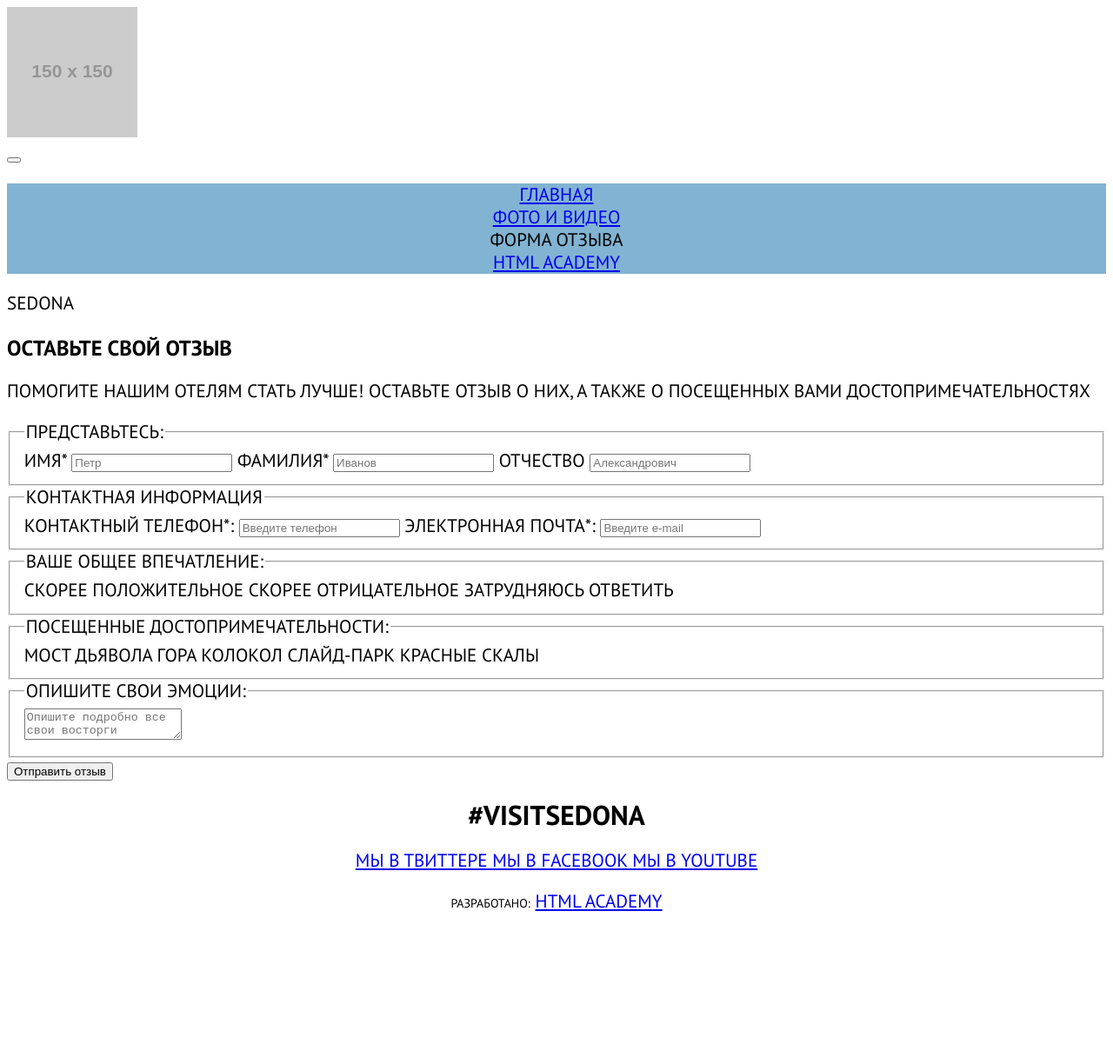
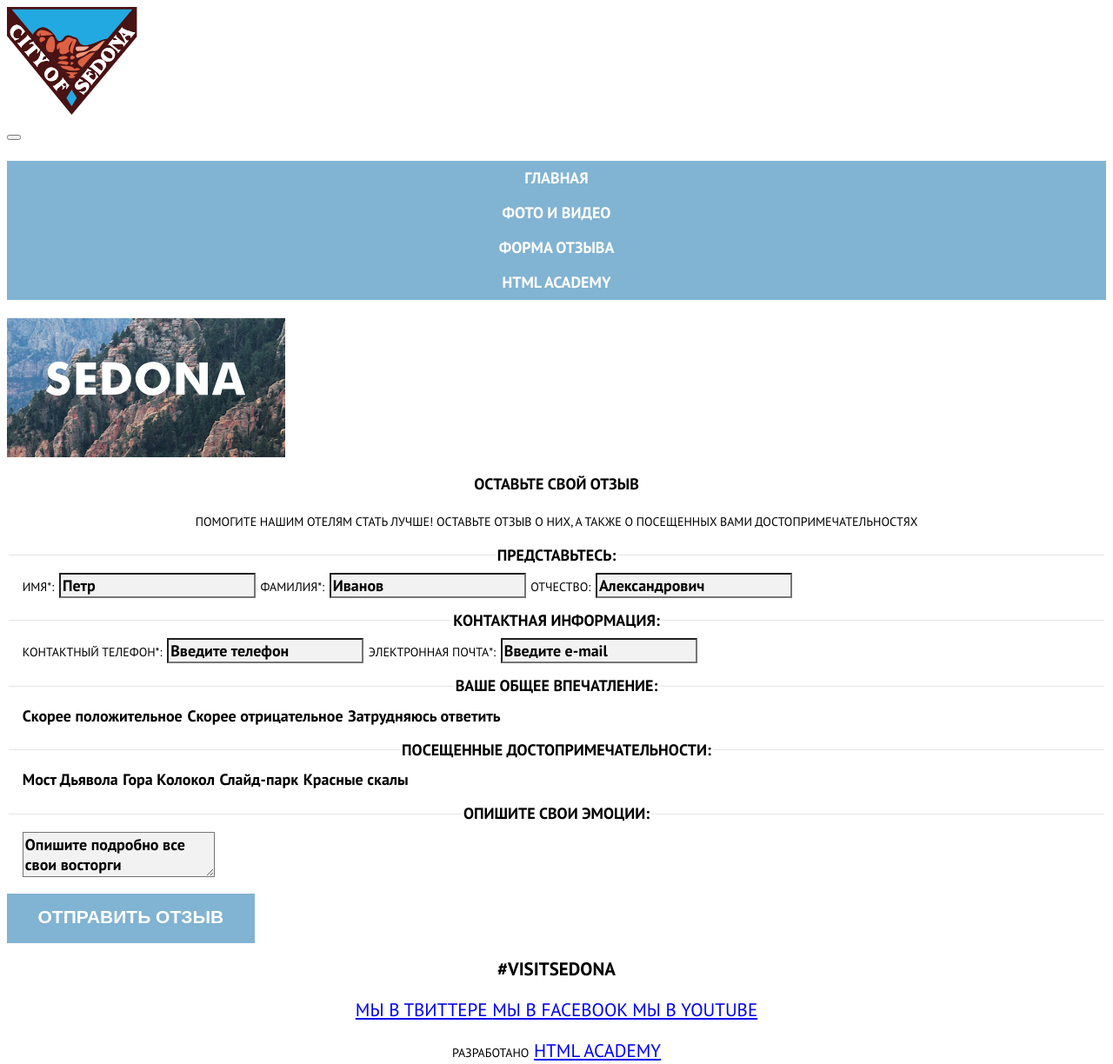
Before and after one commit to SonicFear96/1554867-sedona-21, a website: page source/form.html in a window 1280 px wide. Shown: the whole page at 87% size. Before the commit the page ends 1052 px from the top, so only its background shows below. Drawn offline with nearby package versions, Linux system fonts and the light colour scheme; files that its build step writes are made by us from their sources; placeholder pictures from the web are drawn by us; files whose address does not match are found by name.

Commit message:
Стилизация страницы формы (#6)
* Вёрстка главной страницы

* index после второго модуля

* выполнение модуля 3 задания 1

* подключение стилей страницы формы

* Стилизация страницы формы

* Стилизация страницы формы, проверка

* правки в форме обратной связи

* правки по заданию стилизации

* button

* правки

```diff
--- a/source/form.html
+++ b/source/form.html
@@ -8,7 +8,7 @@
   <body class="page__body">
     <header class="page-header">
       <a class="page-header__logo">
-        <img src="https://via.placeholder.com/150x150" width="150" height="150" alt="Городок Седона">
+        <img src="img/logotype-mobile.svg" width="150" height="150" alt="Городок Седона">
       </a>
       <nav class="main-nav">
         <button class="main-nav__toggle" type="button">
@@ -17,22 +17,22 @@
         <div class="main-nav__wrapper">
           <ul class="main-nav__list site-list">
             <li class="site-list__item">
-              <a href="index.html">
+              <a class="site-list__link" href="index.html">
                 Главная
               </a>
             </li>
             <li class="site-list__item">
-              <a href="catalog.html">
+              <a class="site-list__link" href="catalog.html">
                 Фото и Видео
               </a>
             </li>
             <li class="site-list__item site-list__item--active">
-              <a>
+              <a class="site-list__link" href="#" >
                 Форма отзыва
               </a>
             </li>
             <li class="site-list__item">
-              <a href="#">
+              <a class="site-list__link" href="#">
                 HTML Academy
               </a>
           </ul>
@@ -42,7 +42,7 @@
     <main class="page-main">
       <h1 class="visually-hidden">Форма обратной связи Седоны</h1>
       <section class="page-main__title title">
-        SEDONA
+        <img class="title__img" src="img/sedona.svg" width="229" height="39" alt="Надпись Седона">
       </section>
       <section class="page-main__feedback">
         <div class="feedback">
@@ -61,21 +61,21 @@
               <legend class="fieldset__legend">Представьтесь:</legend>
               <div class="fieldset__content">
                 <label class="field fieldset__item">
-                  <span class="field__label">Имя*</span>
+                  <span class="field__label">Имя*:</span>
                   <input class="field__input" type="text"  name="name" placeholder="Петр">
                 </label>
                 <label class="field fieldset__item">
-                  <span class="field__label">Фамилия*</span>
+                  <span class="field__label">Фамилия*:</span>
                   <input class="field__input" type="text" name="text" placeholder="Иванов">
                 </label>
                 <label class="field fieldset__item">
-                  <span class="field__label">Отчество</span>
+                  <span class="field__label">Отчество:</span>
                   <input class="field__input" type="text" name="text" placeholder="Александрович">
                 </label>
               </div>
             </fieldset>
             <fieldset class="filters__fieldset fieldset">
-              <legend class="fieldset__legend">Контактная информация</legend>
+              <legend class="fieldset__legend">Контактная информация:</legend>
               <div class="fieldset__content">
                 <label class="field field--vertical fieldset__item">
                   <span class="field__label">Контактный телефон*:</span>
@@ -138,7 +138,7 @@
                   <textarea class="field__input" name="comment" placeholder="Опишите подробно все свои восторги"></textarea>
                 </label>
             </fieldset>
-            <button class="button" type="submit">Отправить отзыв</button>
+            <button class="button filters__button" type="submit">Отправить отзыв</button>
           </div>
         </form>
       </section>
@@ -146,7 +146,7 @@
     <footer class="page-footer">
       <div class="page-footer__wrapper">
         <div class="page-footer__logo">
-          <h2>#visitsedona</h2>
+          <h2 class="page-footer__title">#visitsedona</h2>
         </div>
         <div class="page-footer__social social">
           <ul class="social__list">
@@ -165,8 +165,9 @@
           </ul>
         </div>
         <div class="page-footer__copyright copyright">
-          <b class="copyright__text">Разработано:</b>
-          <a class="copyright__link" href="https://htmlacademy.ru/intensive/adaptive"> HTML Academy
+          <b class="copyright__text">Разработано</b>
+          <a class="copyright__link" href="https://htmlacademy.ru/intensive/adaptive">
+            HTML Academy
           </a>
         </div>
       </div>
--- /dev/null
+++ b/source/less/blocks/feedback.less
@@ -0,0 +1,11 @@
+.feedback__title {
+  font-weight: bold;
+  font-size: 18px;
+  text-align: center;
+}
+
+.feedback__subtitle {
+  font-size: 14px;
+  line-height: 24px;
+  text-align: center;
+}
--- /dev/null
+++ b/source/less/blocks/field.less
@@ -0,0 +1,20 @@
+.field__label {
+  font-size: 14px;
+
+  &--bold {
+    font-weight: bold;
+    font-size: 18px;
+    text-transform: none;
+  }
+}
+
+.field__input {
+  font-weight: bold;
+  font-size: 18px;
+  font-family: "PT Sans", "Arial", sans-serif;
+  background-color: @light-grey;
+
+  &::placeholder {
+    color: @basic-black;
+  }
+}
--- /dev/null
+++ b/source/less/blocks/fieldset.less
@@ -0,0 +1,5 @@
+.fieldset__legend {
+  font-weight: bold;
+  font-size: 18px;
+  text-align: center;
+}
--- /dev/null
+++ b/source/less/blocks/filters.less
@@ -0,0 +1,16 @@
+.filters__fieldset {
+  border: none;
+  border-top: 1px solid @border-grey;
+}
+
+.filters__button {
+  padding: 14px 35.5px 17px 35.5px;
+  font-weight: bold;
+  font-size: 21px;
+  line-height: 26px;
+  text-transform: uppercase;
+  background-color: @basic-blue;
+  color: @basic-white;
+  text-decoration: none;
+  border: none;
+}
--- a/source/less/blocks/page-main.less
+++ b/source/less/blocks/page-main.less
@@ -20,3 +20,8 @@
 .page-main__svg {
   padding: 90px 20px 80px 20px;
 }
+/*PAGE FORM*/
+.page-main__title {
+  background-image: url("../img/back-desktop-mobile.jpg");
+  background-repeat: no-repeat;
+}
--- /dev/null
+++ b/source/less/blocks/picture.less
@@ -0,0 +1 @@
+/*для страницы Фото и Видео*/
--- /dev/null
+++ b/source/less/blocks/title.less
@@ -0,0 +1,3 @@
+.title__img {
+  padding: 50px 45px 65px 45px;
+}
--- a/source/less/global/variables.less
+++ b/source/less/global/variables.less
@@ -4,4 +4,5 @@
 @basic-blue:  #81B3D2;
 @basic-grey: #EEEEEE;
 @light-grey: #F2F2F2;
+@border-grey: #E5E5E5;
 @grey: #EAEAEA;
--- a/source/less/style.less
+++ b/source/less/style.less
@@ -8,8 +8,13 @@
 @import "blocks/main-nav.less";
 @import "blocks/site-list.less";
 @import "blocks/page-main.less";
+@import "blocks/title.less";
+@import "blocks/feedback.less";
 @import "blocks/advantages.less";
 @import "blocks/advantage.less";
+@import "blocks/filters.less";
+@import "blocks/field.less";
+@import "blocks/fieldset.less";
 @import "blocks/search.less";
 @import "blocks/map.less";
 @import "blocks/page-footer.less";
```
Also changed, not shown: source/catalog.html (+5 -5 lines), source/index.html (+1 -1 lines), source/img/back-desktop.jpg.jpg (deleted).
